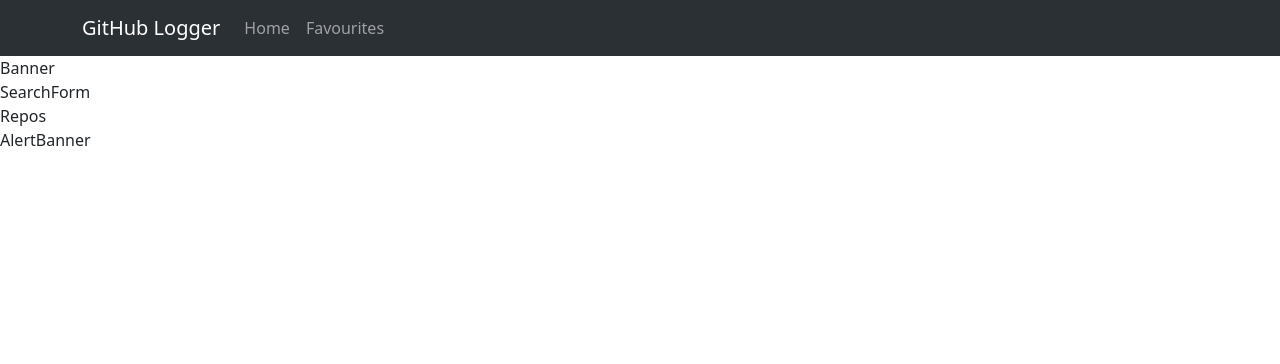
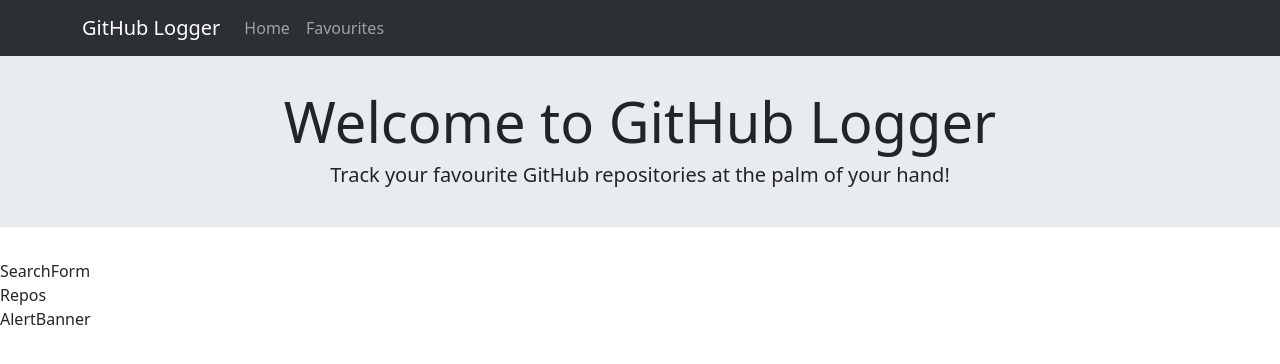
Before and after one commit to surajverma2587/401-github-logger, a React (Create React App) app: page / in a window 1280 px wide. Shown: the top 364 px of the page. Built offline with nearby package versions, Linux system fonts and the light colour scheme.

Commit message:
styled banner

```diff
--- a/src/components/Banner.js
+++ b/src/components/Banner.js
@@ -1,3 +1,8 @@
-export const Banner = () => {
-  return <div>Banner</div>;
+export const Banner = ({ title, subTitle }) => {
+  return (
+    <div class="jumbotron">
+      <h1 class="display-4">{title}</h1>
+      <h2 class="lead">{subTitle}</h2>
+    </div>
+  );
 };
--- a/src/components/NavigationBar.js
+++ b/src/components/NavigationBar.js
@@ -1,7 +1,6 @@
 import Container from "react-bootstrap/Container";
 import Nav from "react-bootstrap/Nav";
 import Navbar from "react-bootstrap/Navbar";
-import NavDropdown from "react-bootstrap/NavDropdown";
 import { Link } from "react-router-dom";
 
 export const NavigationBar = () => {
--- /dev/null
+++ b/src/index.css
@@ -0,0 +1,6 @@
+.jumbotron {
+  padding: 2rem 1rem;
+  margin-bottom: 2rem;
+  background-color: #e9ecef;
+  text-align: center;
+}
--- a/src/index.js
+++ b/src/index.js
@@ -2,6 +2,7 @@
 import ReactDOM from "react-dom/client";
 import { App } from "./App";
 import "bootstrap/dist/css/bootstrap.min.css";
+import "./index.css";
 
 const root = ReactDOM.createRoot(document.getElementById("root"));
 
--- a/src/pages/Home.js
+++ b/src/pages/Home.js
@@ -6,7 +6,10 @@
 export const Home = () => {
   return (
     <div>
-      <Banner />
+      <Banner
+        title="Welcome to GitHub Logger"
+        subTitle="Track your favourite GitHub repositories at the palm of your hand!"
+      />
       <SearchForm />
       <Repos />
       <AlertBanner />
```
